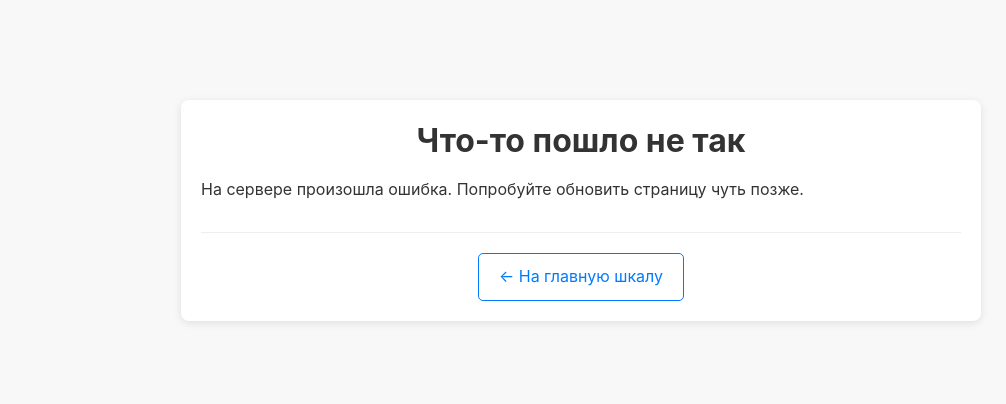
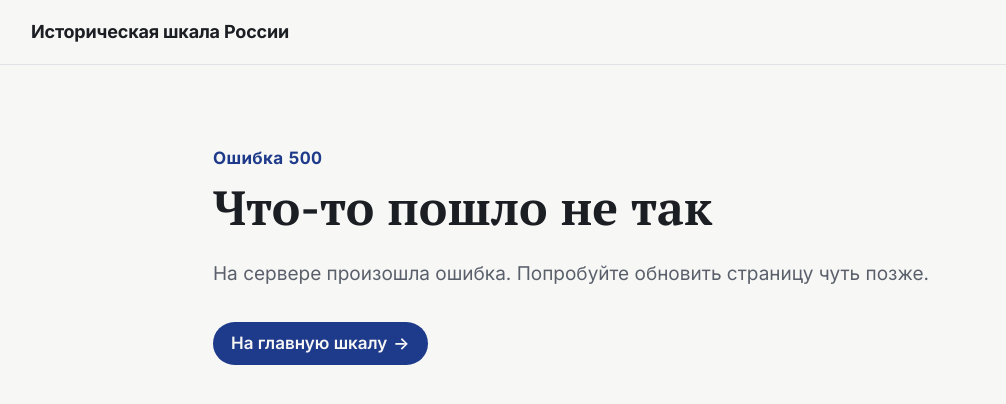
Before and after one commit to AlexanderVechkasov/simple-sit-django, a Django app: template templates/500.html in a window 1280 px wide. Shown: the top 404 px of the page, without its empty margins (59-1065 px from the left). Run offline with Django 5.2, Linux system fonts and the light colour scheme; the template is opened without the code that fills it, so the values that code supplies are empty.

Commit message:
Дизайн статьи и страниц ошибок; ссылки на соседние события

```diff
--- a/static/css/site.css
+++ b/static/css/site.css
@@ -640,3 +640,180 @@ html:has(.century-nav) {
         padding: 0.25rem 0.75rem 1rem;
     }
 }
+
+
+/* ===== Статья ===== */
+
+.article-page {
+    width: min(100% - 2rem, var(--text-width));
+    margin: 2rem auto 0;
+}
+
+.article-back {
+    margin: 0 0 2.5rem;
+}
+
+.back-link {
+    display: inline-flex;
+    align-items: center;
+    gap: 0.375rem;
+    font-weight: 600;
+    text-decoration: none;
+}
+
+.back-link:hover {
+    text-decoration: underline;
+}
+
+.article-years {
+    margin: 0 0 0.5rem;
+    color: var(--color-accent);
+    font-weight: 700;
+    font-variant-numeric: tabular-nums;
+    letter-spacing: 0.02em;
+}
+
+/* Заголовок статьи — шрифтом с засечками: «историческая» нотка */
+.article-title {
+    margin: 0 0 1.5rem;
+    font-family: var(--font-serif);
+    font-size: clamp(2rem, 5.5vw, 3rem);
+    font-weight: 700;
+    line-height: 1.15;
+}
+
+/* Регион и итог: подписи мелкими заглавными, значения под ними */
+.article-facts {
+    display: flex;
+    flex-wrap: wrap;
+    gap: 1rem 2.5rem;
+    margin: 0 0 2rem;
+    padding: 1rem 0;
+    border-block: 1px solid var(--color-border);
+}
+
+.article-facts dt {
+    color: var(--color-muted);
+    font-size: 0.8125rem;
+    font-weight: 600;
+    letter-spacing: 0.06em;
+    text-transform: uppercase;
+}
+
+.article-facts dd {
+    margin: 0.25rem 0 0;
+}
+
+.article-figure {
+    margin: 0 0 2rem;
+}
+
+.article-figure .gallery-link {
+    border-radius: var(--radius);
+}
+
+.article-figure img {
+    width: 100%;
+    border-radius: var(--radius);
+}
+
+.article-figure figcaption {
+    margin-top: 0.625rem;
+    color: var(--color-muted);
+    font-size: 0.9375rem;
+}
+
+/* Текст статьи: крупнее и с большим межстрочным — для долгого чтения */
+.article-body {
+    font-size: 1.125rem;
+    line-height: 1.75;
+}
+
+.article-body p,
+.article-body ul,
+.article-body ol {
+    margin: 0 0 1.25em;
+}
+
+.article-body ul,
+.article-body ol {
+    padding-left: 1.5em;
+}
+
+.article-body h2,
+.article-body h3,
+.article-body h4 {
+    margin: 2em 0 0.5em;
+    line-height: 1.3;
+}
+
+.article-body blockquote {
+    margin: 1.5em 0;
+    padding-left: 1.25rem;
+    border-left: 3px solid var(--color-accent);
+    color: var(--color-muted);
+    font-style: italic;
+}
+
+/* «Предыдущее / Следующее» внизу статьи */
+.article-nav {
+    display: grid;
+    grid-template-columns: 1fr 1fr;
+    gap: 1rem;
+    margin-top: 3rem;
+    padding-top: 2rem;
+    border-top: 1px solid var(--color-border);
+}
+
+.article-nav-link {
+    display: block;
+    padding: 1rem 1.25rem;
+    border: 1px solid var(--color-border);
+    border-radius: var(--radius);
+    color: var(--color-text);
+    text-decoration: none;
+    transition: background-color var(--transition), border-color var(--transition);
+}
+
+.article-nav-link:hover {
+    border-color: var(--color-accent);
+    background-color: var(--color-surface);
+    color: var(--color-text);
+}
+
+.article-nav-next {
+    grid-column: 2; /* «Следующее» всегда справа, даже если «Предыдущего» нет */
+    text-align: right;
+}
+
+.article-nav-label {
+    display: block;
+    color: var(--color-muted);
+    font-size: 0.875rem;
+}
+
+.article-nav-title {
+    font-weight: 600;
+}
+
+@media (max-width: 600px) {
+    .article-nav {
+        grid-template-columns: 1fr;
+    }
+
+    .article-nav-next {
+        grid-column: auto;
+        text-align: left;
+    }
+}
+
+
+/* ===== Страницы ошибок 404 и 500 ===== */
+
+.error-page {
+    margin-top: 5rem;
+}
+
+.error-page .lead {
+    margin-bottom: 2rem;
+}
--- a/templates/500.html
+++ b/templates/500.html
@@ -3,23 +3,27 @@
 <head>
     <meta charset="UTF-8">
     <meta name="viewport" content="width=device-width, initial-scale=1">
+    <meta name="color-scheme" content="light dark">
     <title>Ошибка на сервере — Историческая шкала России</title>
-    <link rel="stylesheet" href="{% static 'css/styles.css' %}">
-    <link rel="stylesheet" href="{% static 'css/article.css' %}">
+    <link rel="stylesheet" href="{% static 'css/site.css' %}">
 </head>
 <body>
-    {# Эта страница специально НЕ наследует base.html: если ошибка #}
-    {# в общем шаблоне, страница ошибки тоже не должна сломаться.  #}
-    <main class="article-main">
-        <div class="container">
-            <article>
-                <h1 class="article-title" id="articleTitle">Что-то пошло не так</h1>
-                <p>На сервере произошла ошибка. Попробуйте обновить страницу чуть позже.</p>
-                <div class="article-footer">
-                    <a href="/" class="back-link">&larr; На главную шкалу</a>
-                </div>
-            </article>
+    {# Эта страница специально НЕ наследует base.html: если ошибка   #}
+    {# в общем шаблоне, страница ошибки тоже не должна сломаться.    #}
+    {# Тема здесь только системная: theme.js не подключаем ради простоты. #}
+    <header class="site-header">
+        <div class="container header-inner">
+            <a class="site-logo" href="/">Историческая шкала России</a>
         </div>
+    </header>
+
+    <main id="main" class="article-page error-page">
+        <p class="article-years">Ошибка 500</p>
+        <h1 class="article-title">Что-то пошло не так</h1>
+        <p class="lead">На сервере произошла ошибка. Попробуйте обновить страницу чуть позже.</p>
+        <p>
+            <a class="read-more" href="/">На главную шкалу <span aria-hidden="true">→</span></a>
+        </p>
     </main>
 </body>
 </html>
```
Also changed, not shown: templates/404.html (+10 -16 lines), templates/timeline/event_detail.html (+49 -23 lines), timeline/views.py (+14 -1 lines).
